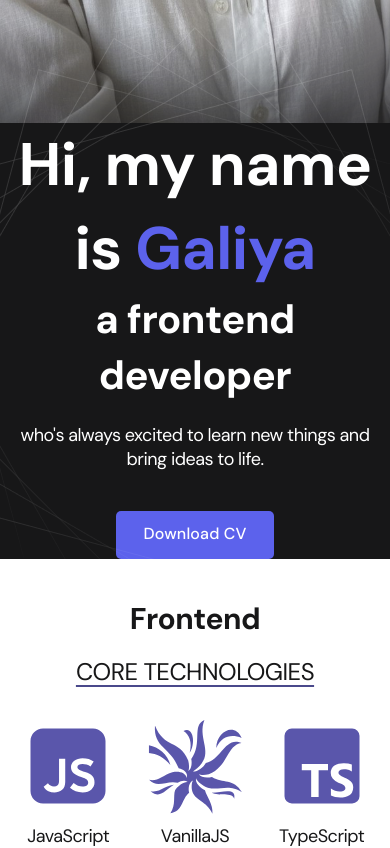
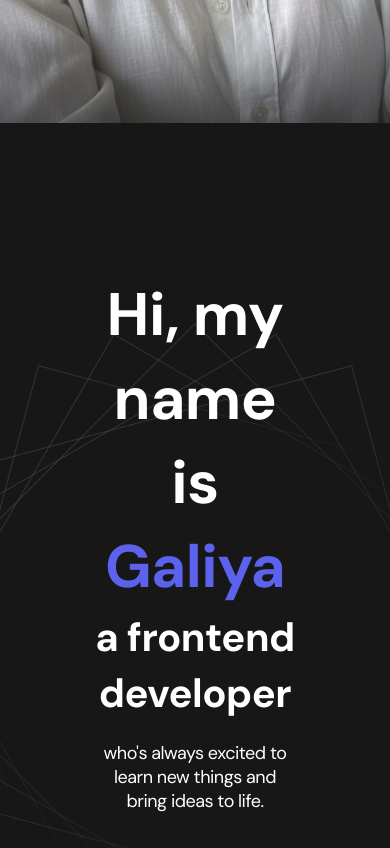
Before and after one commit to Galiyaga/portfolio, a React (Create React App) app: page / in a window 390 px wide. Shown: the part 820-1668 px from the top of the page. Built offline with nearby package versions, Linux system fonts and the light colour scheme.

Commit message:
header адаптивен, помимо анимации

```diff
--- a/src/styles/main.css
+++ b/src/styles/main.css
@@ -258,7 +258,6 @@ body {
   margin: 20px 0 15px 0;
 }
 
-
 /* Content list */
 
 .content-list {
@@ -309,6 +308,22 @@ body {
   background-position: center center;
 }
 
+@media (max-width: 815px) {
+  /* Header  */
+  .header {
+    min-height: unset;
+    flex-direction: column;
+  }
+
+  .header__wrapper {
+    margin: 150px 80px 160px 80px;
+  }
+
+  .header-bg {
+    margin-top: 50px;
+  }
+}
+
 @media (max-width: 620px) {
   /* Header  */
 
@@ -316,10 +331,6 @@ body {
     min-height: unset;
     flex-direction: column;
   }
-/*
-  .header__wrapper {
-
-  } */
 
   .header__title {
     font-size: 30px;
```
